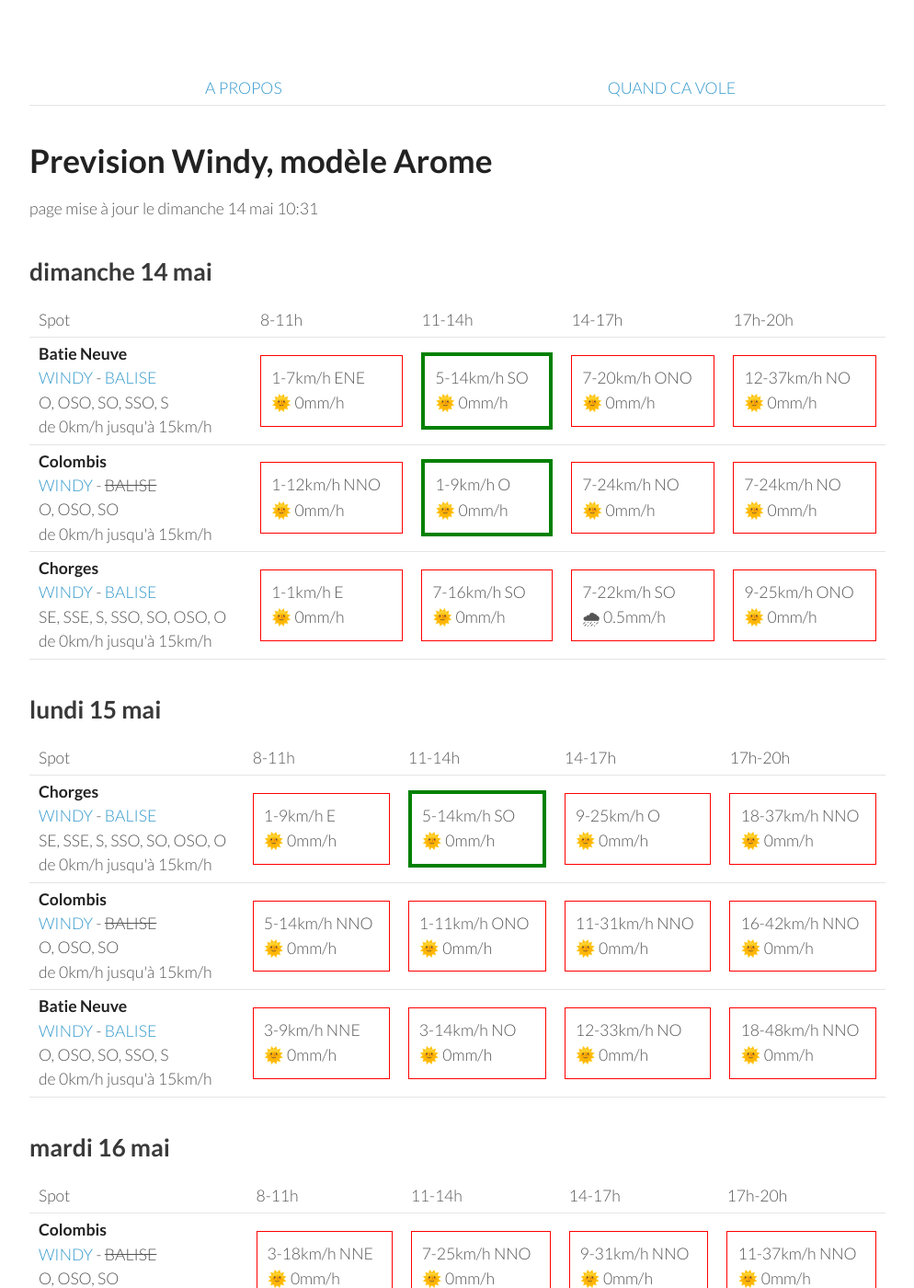
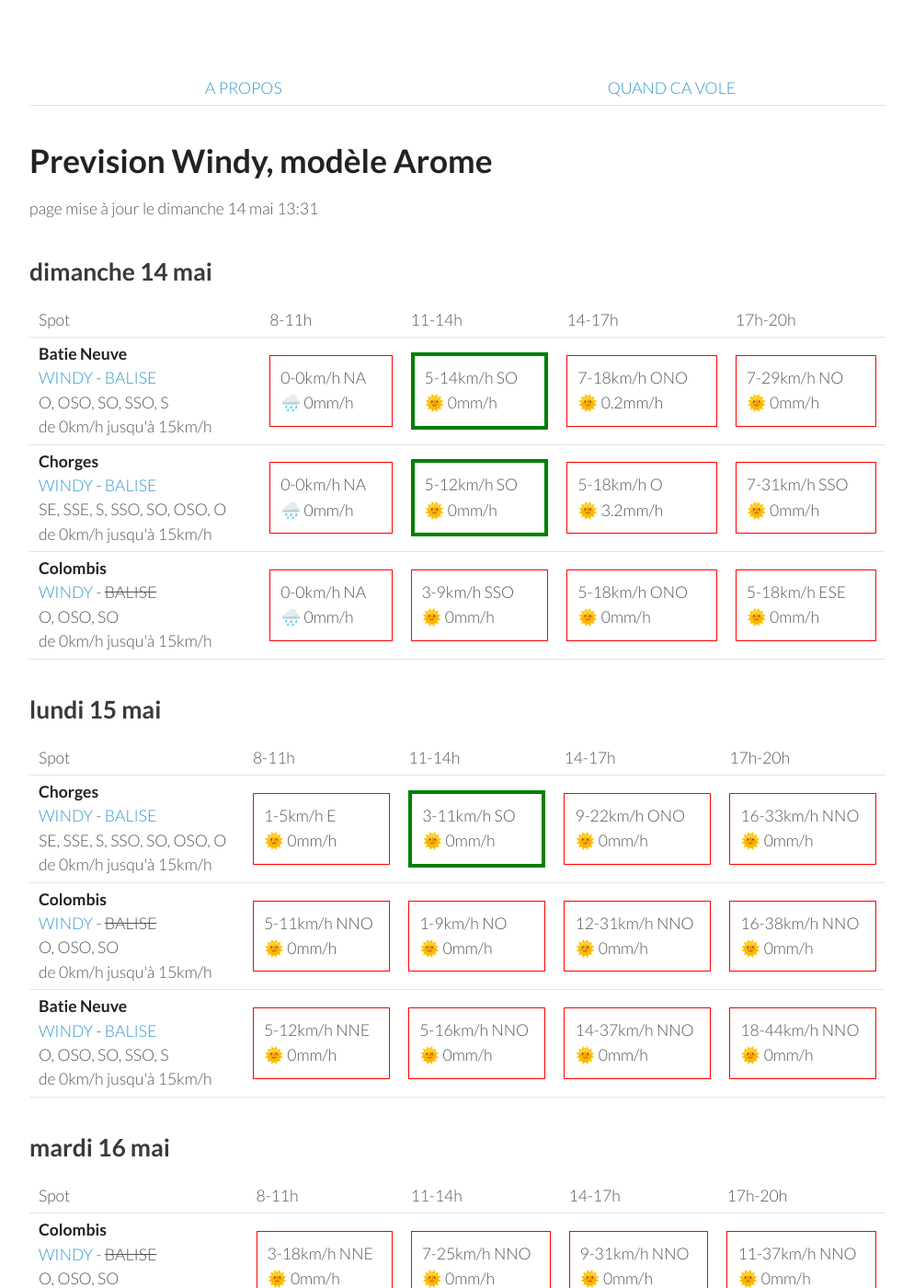
Before and after one commit to parapente-dans-le-nord/parapente-dans-le-nord.github.io, a Jekyll site: the page built from serre_poncon.markdown, in a window 1280 px wide and 1400 px high. Shown: the whole window at 92% size, without its empty margins (26-1020 px from the left). Built offline with Jekyll 4.4.1, drawn with Linux system fonts in a browser that asks for light colours.

Commit message:
update index.markdown

```diff
--- a/serre_poncon.markdown
+++ b/serre_poncon.markdown
@@ -7,7 +7,7 @@ title:  "Tous les spots"
 {: .links}
 
 # Prevision Windy, modèle Arome
-page mise à jour le dimanche 14 mai 10:31
+page mise à jour le dimanche 14 mai 13:31
 
 ## dimanche 14 mai
 
@@ -24,31 +24,28 @@ page mise à jour le dimanche 14 mai 10:31
 <tr>
         <td><strong>Batie Neuve</strong><br><a href="https://windy.com/44.584/6.236?44.559,6.262,10,m:eTtagly">WINDY</a> - <span class=""><a href="https://www.openwindmap.org/PP554">BALISE</a> </span><br> <span class="vent-favorable">O, OSO, SO, SSO, S</span><br><span class="force-vent">de 0km/h jusqu'à 15km/h</span> </td>
 
-            <td><div class="not-flyable"><p>1-7km/h ENE</p><p>🌞 0mm/h</p></div></td>
+            <td><div class="not-flyable"><p>0-0km/h NA</p><p>🌧️ 0mm/h</p></div></td>
             <td><div class="flyable"><p>5-14km/h SO</p><p>🌞 0mm/h</p></div></td>
-            <td><div class="not-flyable"><p>7-20km/h ONO</p><p>🌞 0mm/h</p></div></td>
-            <td><div class="not-flyable"><p>12-37km/h NO</p><p>🌞 0mm/h</p></div></td>
+            <td><div class="not-flyable"><p>7-18km/h ONO</p><p>🌞 0.2mm/h</p></div></td>
+            <td><div class="not-flyable"><p>7-29km/h NO</p><p>🌞 0mm/h</p></div></td>
 
+    </tr>
+<tr>
+        <td><strong>Chorges</strong><br><a href="https://windy.com/44.578/6.280?44.559,6.262,10">WINDY</a> - <span class=""><a href="https://www.openwindmap.org/PP554">BALISE</a> </span><br> <span class="vent-favorable">SE, SSE, S, SSO, SO, OSO, O</span><br><span class="force-vent">de 0km/h jusqu'à 15km/h</span> </td>
+
+            <td><div class="not-flyable"><p>0-0km/h NA</p><p>🌧️ 0mm/h</p></div></td>
+            <td><div class="flyable"><p>5-12km/h SO</p><p>🌞 0mm/h</p></div></td>
+            <td><div class="not-flyable"><p>5-18km/h O</p><p>🌞 3.2mm/h</p></div></td>
+            <td><div class="not-flyable"><p>7-31km/h SSO</p><p>🌞 0mm/h</p></div></td>
 
     </tr>
 <tr>
         <td><strong>Colombis</strong><br><a href="https://windy.com/44.494/6.216?44.559,6.262,10">WINDY</a> - <span class="no-balise"> BALISE </span><br> <span class="vent-favorable">O, OSO, SO</span><br><span class="force-vent">de 0km/h jusqu'à 15km/h</span> </td>
 
-            <td><div class="not-flyable"><p>1-12km/h NNO</p><p>🌞 0mm/h</p></div></td>
-            <td><div class="flyable"><p>1-9km/h O</p><p>🌞 0mm/h</p></div></td>
-            <td><div class="not-flyable"><p>7-24km/h NO</p><p>🌞 0mm/h</p></div></td>
-            <td><div class="not-flyable"><p>7-24km/h NO</p><p>🌞 0mm/h</p></div></td>
-
-
-    </tr>
-<tr>
-        <td><strong>Chorges</strong><br><a href="https://windy.com/44.578/6.280?44.559,6.262,10">WINDY</a> - <span class=""><a href="https://www.openwindmap.org/PP554">BALISE</a> </span><br> <span class="vent-favorable">SE, SSE, S, SSO, SO, OSO, O</span><br><span class="force-vent">de 0km/h jusqu'à 15km/h</span> </td>
-
-            <td><div class="not-flyable"><p>1-1km/h E</p><p>🌞 0mm/h</p></div></td>
-            <td><div class="not-flyable"><p>7-16km/h SO</p><p>🌞 0mm/h</p></div></td>
-            <td><div class="not-flyable"><p>7-22km/h SO</p><p>🌧 0.5mm/h</p></div></td>
-            <td><div class="not-flyable"><p>9-25km/h ONO</p><p>🌞 0mm/h</p></div></td>
-
+            <td><div class="not-flyable"><p>0-0km/h NA</p><p>🌧️ 0mm/h</p></div></td>
+            <td><div class="not-flyable"><p>3-9km/h SSO</p><p>🌞 0mm/h</p></div></td>
+            <td><div class="not-flyable"><p>5-18km/h ONO</p><p>🌞 0mm/h</p></div></td>
+            <td><div class="not-flyable"><p>5-18km/h ESE</p><p>🌞 0mm/h</p></div></td>
 
     </tr>
 
@@ -70,30 +67,30 @@ page mise à jour le dimanche 14 mai 10:31
 <tr>
         <td><strong>Chorges</strong><br><a href="https://windy.com/44.578/6.280?44.559,6.262,10">WINDY</a> - <span class=""><a href="https://www.openwindmap.org/PP554">BALISE</a> </span><br> <span class="vent-favorable">SE, SSE, S, SSO, SO, OSO, O</span><br><span class="force-vent">de 0km/h jusqu'à 15km/h</span> </td>
 
-            <td><div class="not-flyable"><p>1-9km/h E</p><p>🌞 0mm/h</p></div></td>
-            <td><div class="flyable"><p>5-14km/h SO</p><p>🌞 0mm/h</p></div></td>
-            <td><div class="not-flyable"><p>9-25km/h O</p><p>🌞 0mm/h</p></div></td>
-            <td><div class="not-flyable"><p>18-37km/h NNO</p><p>🌞 0mm/h</p></div></td>
+            <td><div class="not-flyable"><p>1-5km/h E</p><p>🌞 0mm/h</p></div></td>
+            <td><div class="flyable"><p>3-11km/h SO</p><p>🌞 0mm/h</p></div></td>
+            <td><div class="not-flyable"><p>9-22km/h ONO</p><p>🌞 0mm/h</p></div></td>
+            <td><div class="not-flyable"><p>16-33km/h NNO</p><p>🌞 0mm/h</p></div></td>
 
 
     </tr>
 <tr>
         <td><strong>Colombis</strong><br><a href="https://windy.com/44.494/6.216?44.559,6.262,10">WINDY</a> - <span class="no-balise"> BALISE </span><br> <span class="vent-favorable">O, OSO, SO</span><br><span class="force-vent">de 0km/h jusqu'à 15km/h</span> </td>
 
-            <td><div class="not-flyable"><p>5-14km/h NNO</p><p>🌞 0mm/h</p></div></td>
-            <td><div class="not-flyable"><p>1-11km/h ONO</p><p>🌞 0mm/h</p></div></td>
-            <td><div class="not-flyable"><p>11-31km/h NNO</p><p>🌞 0mm/h</p></div></td>
-            <td><div class="not-flyable"><p>16-42km/h NNO</p><p>🌞 0mm/h</p></div></td>
+            <td><div class="not-flyable"><p>5-11km/h NNO</p><p>🌞 0mm/h</p></div></td>
+            <td><div class="not-flyable"><p>1-9km/h NO</p><p>🌞 0mm/h</p></div></td>
+            <td><div class="not-flyable"><p>12-31km/h NNO</p><p>🌞 0mm/h</p></div></td>
+            <td><div class="not-flyable"><p>16-38km/h NNO</p><p>🌞 0mm/h</p></div></td>
 
 
     </tr>
 <tr>
         <td><strong>Batie Neuve</strong><br><a href="https://windy.com/44.584/6.236?44.559,6.262,10,m:eTtagly">WINDY</a> - <span class=""><a href="https://www.openwindmap.org/PP554">BALISE</a> </span><br> <span class="vent-favorable">O, OSO, SO, SSO, S</span><br><span class="force-vent">de 0km/h jusqu'à 15km/h</span> </td>
 
-            <td><div class="not-flyable"><p>3-9km/h NNE</p><p>🌞 0mm/h</p></div></td>
-            <td><div class="not-flyable"><p>3-14km/h NO</p><p>🌞 0mm/h</p></div></td>
-            <td><div class="not-flyable"><p>12-33km/h NO</p><p>🌞 0mm/h</p></div></td>
-            <td><div class="not-flyable"><p>18-48km/h NNO</p><p>🌞 0mm/h</p></div></td>
+            <td><div class="not-flyable"><p>5-12km/h NNE</p><p>🌞 0mm/h</p></div></td>
+            <td><div class="not-flyable"><p>5-16km/h NNO</p><p>🌞 0mm/h</p></div></td>
+            <td><div class="not-flyable"><p>14-37km/h NNO</p><p>🌞 0mm/h</p></div></td>
+            <td><div class="not-flyable"><p>18-44km/h NNO</p><p>🌞 0mm/h</p></div></td>
 
 
     </tr>
```
